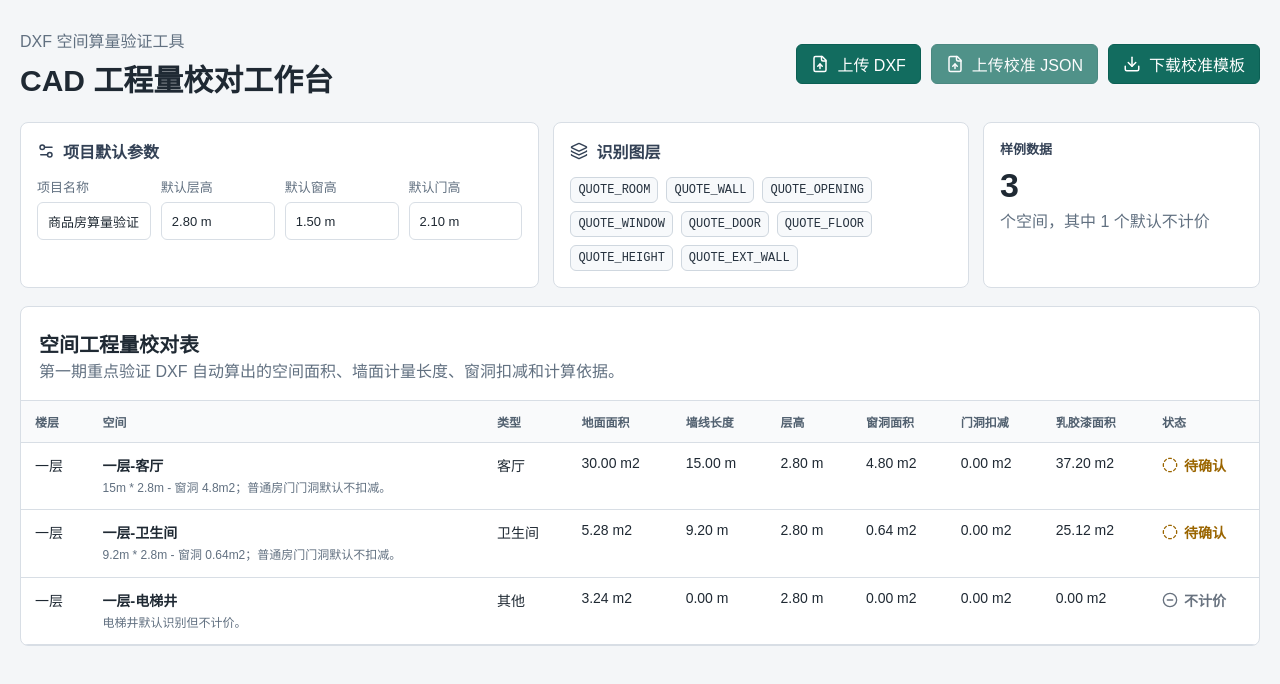
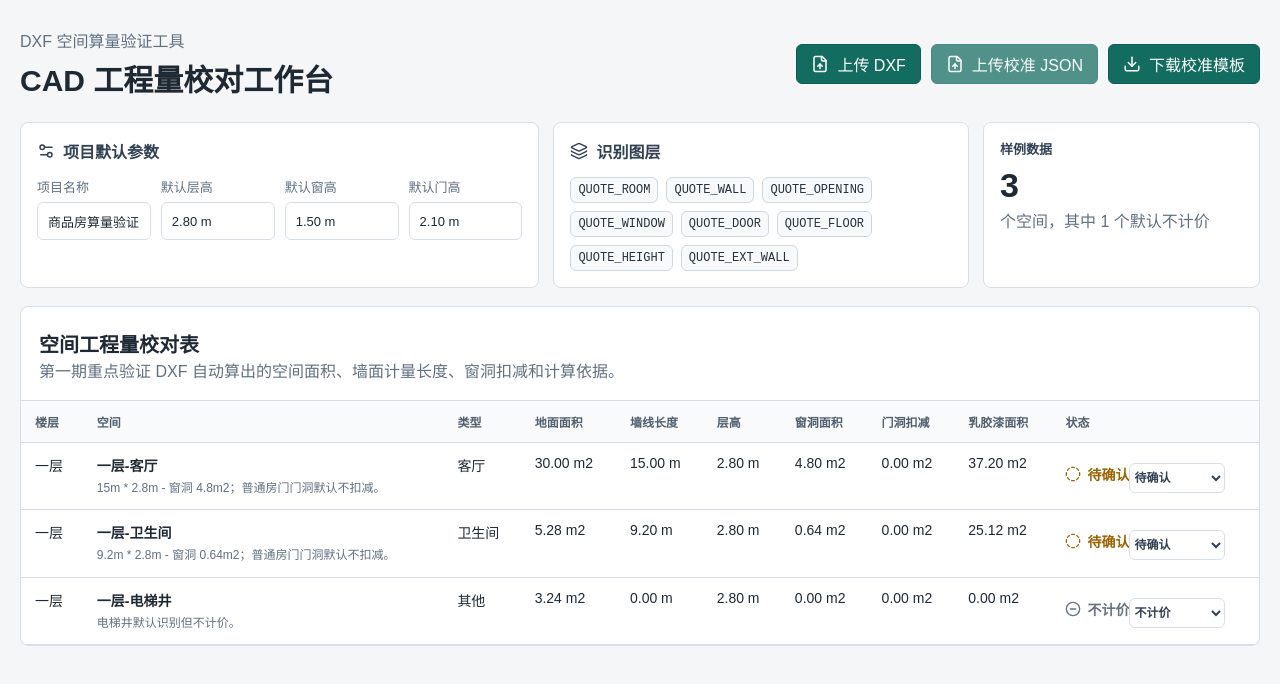
Before and after one commit to giwawe/G-cad-budget-program, a Next.js app in the folder apps/web/: page / in a window 1280 px wide. Shown: the top 684 px of the page. Built offline with nearby package versions, Linux system fonts and the light colour scheme.

Commit message:
feat: add quantity review status controls

```diff
--- a/apps/web/app/globals.css
+++ b/apps/web/app/globals.css
@@ -595,6 +595,18 @@ td .differenceValue {
   color: var(--excluded);
 }
 
+.statusSelect {
+  width: 96px;
+  min-height: 30px;
+  margin-top: 8px;
+  border: 1px solid var(--line);
+  border-radius: 6px;
+  background: white;
+  color: #334155;
+  font-size: 12px;
+  font-weight: 700;
+}
+
 @media (max-width: 960px) {
   main {
     width: min(100vw - 24px, 1360px);
--- a/apps/web/components/quantity-table.tsx
+++ b/apps/web/components/quantity-table.tsx
@@ -32,7 +32,15 @@ function differenceClass(difference?: CalibrationDifference) {
   return difference ? "quantityDiffCell" : undefined;
 }
 
-export function QuantityTable({ rows, differences = [] }: { rows: QuantityRow[]; differences?: CalibrationDifference[] }) {
+export function QuantityTable({
+  rows,
+  differences = [],
+  onChangeStatus,
+}: {
+  rows: QuantityRow[];
+  differences?: CalibrationDifference[];
+  onChangeStatus?: (spaceName: string, status: ReviewStatus) => void;
+}) {
   const differencesByCell = indexDifferencesByCell(differences);
 
   return (
@@ -93,6 +101,19 @@ export function QuantityTable({ rows, differences = [] }: { rows: QuantityRow[];
                   {statusIcons[row.status]}
                   {statusLabels[row.status]}
                 </div>
+                {onChangeStatus && (
+                  <select
+                    aria-label={`${row.spaceName} 状态`}
+                    className="statusSelect"
+                    value={row.status}
+                    onChange={(event) => onChangeStatus(row.spaceName, event.target.value as ReviewStatus)}
+                  >
+                    <option value="pending_review">待确认</option>
+                    <option value="confirmed">已确认</option>
+                    <option value="needs_fix">需修图</option>
+                    <option value="excluded">不计价</option>
+                  </select>
+                )}
                 {row.anomalies.length > 0 && <small>{row.anomalies.join("；")}</small>}
               </td>
             </tr>
--- a/apps/web/components/upload-workbench.tsx
+++ b/apps/web/components/upload-workbench.tsx
@@ -5,6 +5,7 @@ import { Download, FileUp, Layers3, Loader2, Settings2 } from "lucide-react";
 import { DrawingReview } from "@/components/drawing-review";
 import { QuantityTable } from "@/components/quantity-table";
 import { calibrationTemplateFileName, quantityRowsToCalibrationTemplate } from "@/lib/calibration-template";
+import { updateQuantityRowStatus } from "@/lib/quantity-row-status";
 import type { CalibrationComparison, DrawingGeometry, QuantityRow, QuantitySummary, ReviewStatus } from "@/lib/types";
 
 const DEFAULT_DOOR_HEIGHT_M = 2.1;
@@ -209,6 +210,11 @@ export function UploadWorkbench({ initialRows }: { initialRows: QuantityRow[] })
     }
     await navigator.clipboard.writeText(generatedTemplate.content);
     setMessage(`已复制校准模板：${generatedTemplate.fileName}`);
+  }
+
+  function handleChangeStatus(spaceName: string, status: ReviewStatus) {
+    setRows((current) => updateQuantityRowStatus(current, spaceName, status));
+    setMessage(`${spaceName} 状态已更新为 ${statusLabels[status]}`);
   }
 
   function handleRenameSpace(index: number, name: string) {
@@ -441,10 +447,17 @@ export function UploadWorkbench({ initialRows }: { initialRows: QuantityRow[] })
             <p>第一期重点验证 DXF 自动算出的空间面积、墙面计量长度、窗洞扣减和计算依据。</p>
           </div>
         </div>
-        <QuantityTable rows={rows} differences={comparison?.differences ?? []} />
+        <QuantityTable rows={rows} differences={comparison?.differences ?? []} onChangeStatus={handleChangeStatus} />
       </section>
     </main>
   );
 }
 
 const layers = ["QUOTE_ROOM", "QUOTE_WALL", "QUOTE_OPENING", "QUOTE_WINDOW", "QUOTE_DOOR", "QUOTE_FLOOR", "QUOTE_HEIGHT", "QUOTE_EXT_WALL"];
+
+const statusLabels: Record<ReviewStatus, string> = {
+  pending_review: "待确认",
+  confirmed: "已确认",
+  needs_fix: "需修图",
+  excluded: "不计价",
+};
--- /dev/null
+++ b/apps/web/lib/quantity-row-status.ts
@@ -0,0 +1,5 @@
+import type { QuantityRow, ReviewStatus } from "./types";
+
+export function updateQuantityRowStatus(rows: QuantityRow[], spaceName: string, status: ReviewStatus): QuantityRow[] {
+  return rows.map((row) => (row.spaceName === spaceName ? { ...row, status } : row));
+}
```
Also changed, not shown: 1 other file (tests, documents, lock files or other folders).
